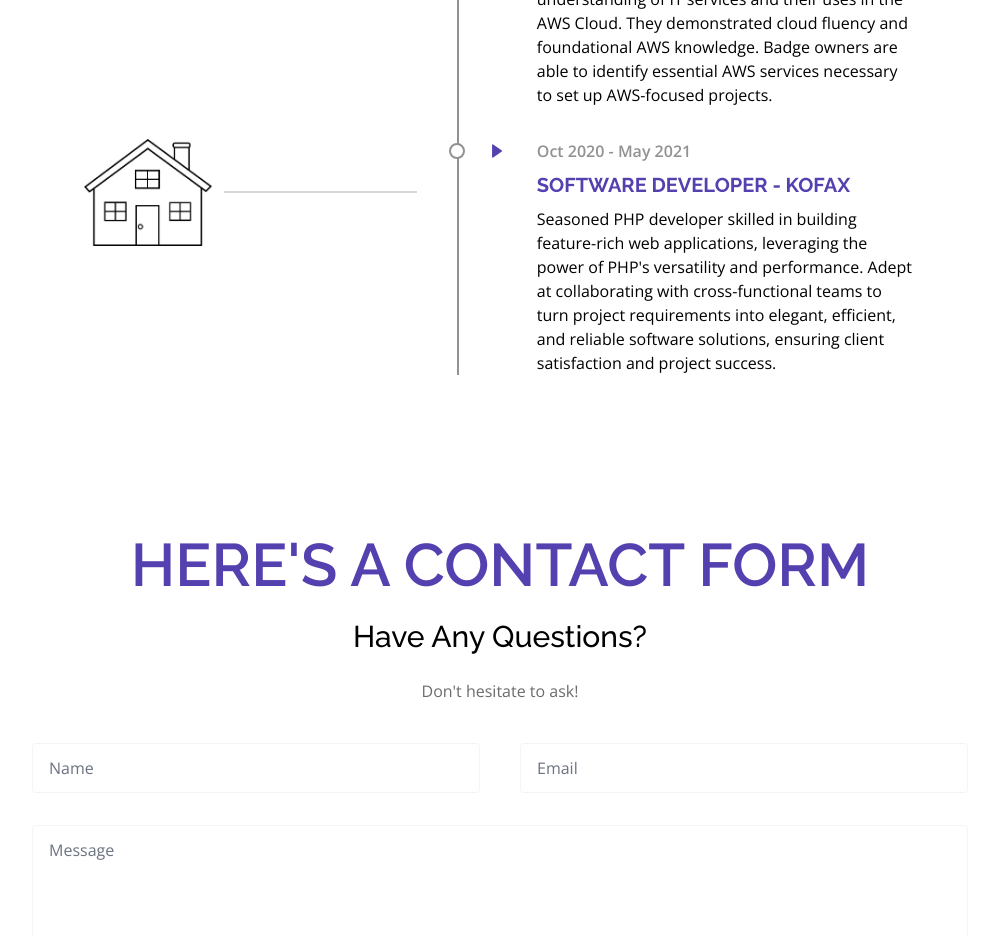
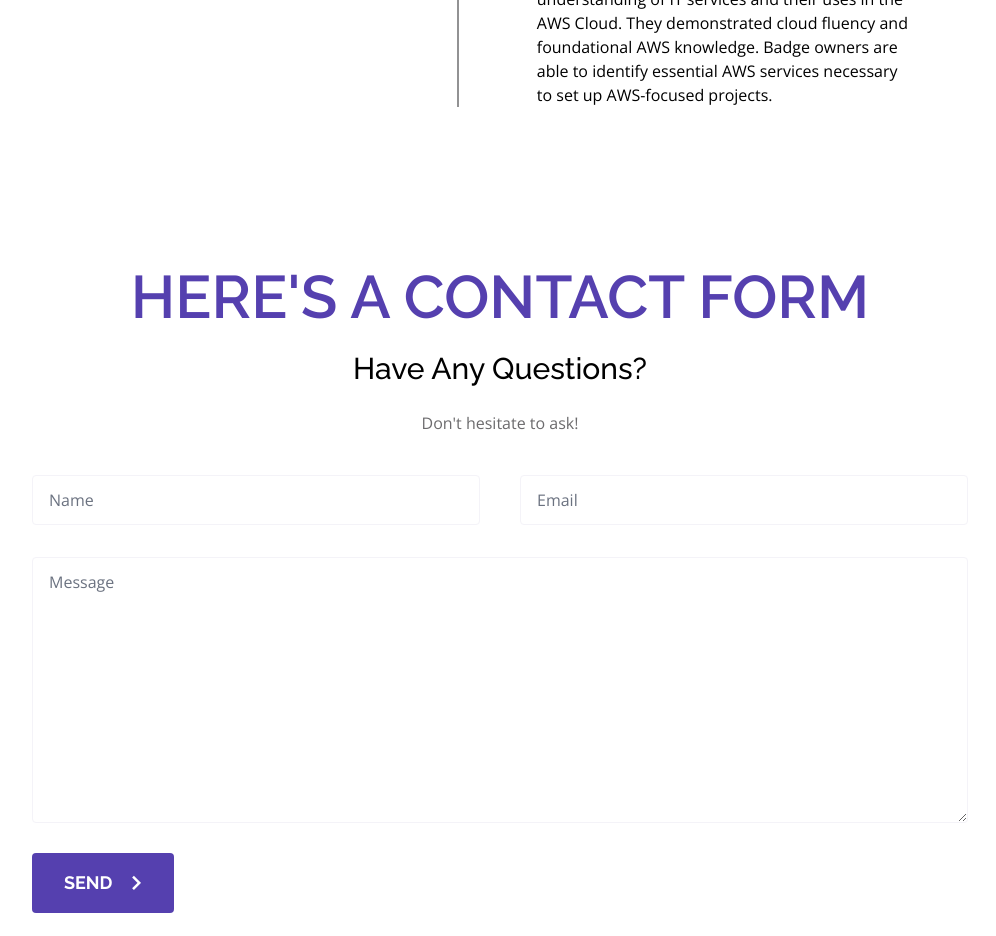
Before and after one commit to gmp419/service-portfolio, a Vue app: page / in a window 1280 px wide. Shown: the part 4540-5476 px from the top of the page, without its empty margins (140-1136 px from the left). Built offline with nearby package versions, Linux system fonts and the light colour scheme; what vue3-smooth-scroll would draw is missing.

Commit message:
Update Work.vue

```diff
--- a/src/Pages/Work.vue
+++ b/src/Pages/Work.vue
@@ -13,13 +13,6 @@ const workExperience = [
     title: 'AWS Certified Cloud Practitioner',
     description:
         'Earners of this certification have a fundamental understanding of IT services and their uses in the AWS Cloud. They demonstrated cloud fluency and foundational AWS knowledge. Badge owners are able to identify essential AWS services necessary to set up AWS-focused projects.',
-  },
-  {
-    logoSrc: '/img/demo-logo.png',
-    date: 'Oct 2020 - May 2021',
-    title: 'Software Developer - Kofax',
-    description:
-    'Seasoned PHP developer skilled in building feature-rich web applications, leveraging the power of PHP\'s versatility and performance. Adept at collaborating with cross-functional teams to turn project requirements into elegant, efficient, and reliable software solutions, ensuring client satisfaction and project success.',
   },
 ];
 </script>
```
